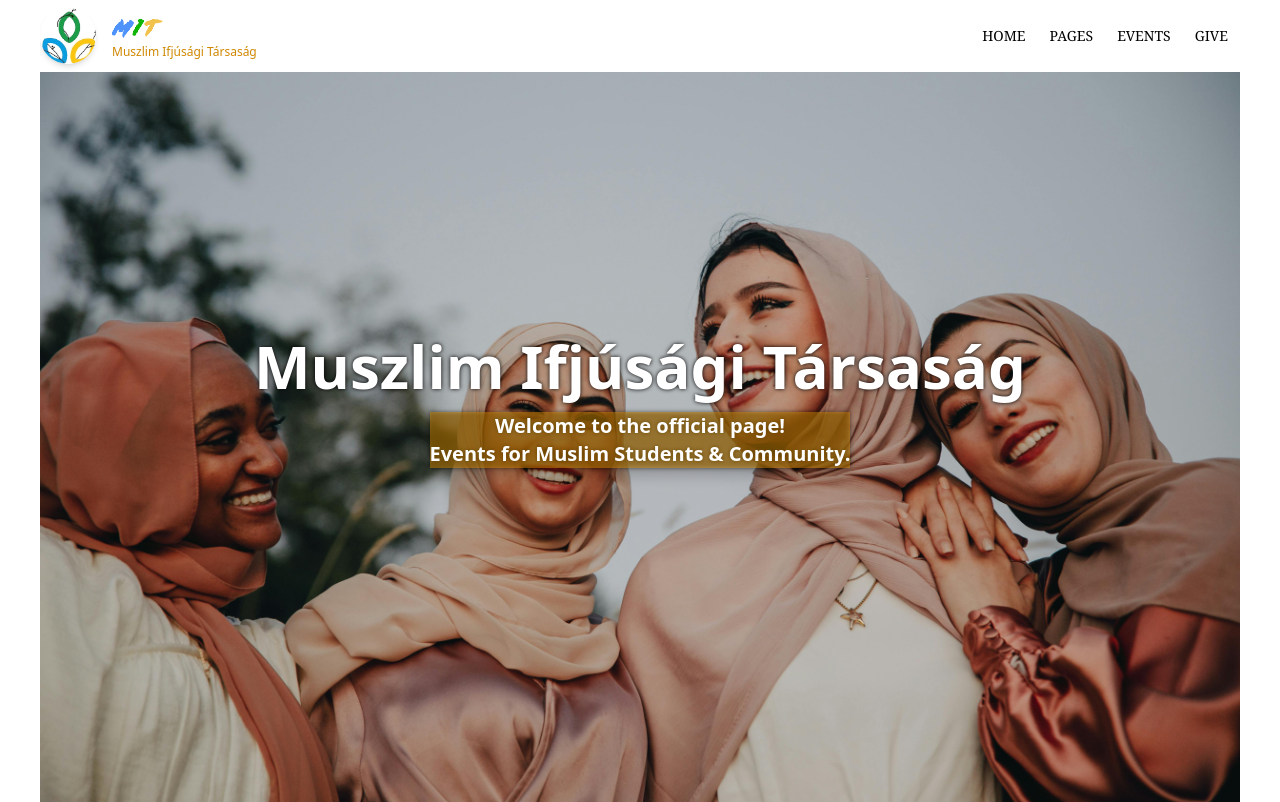
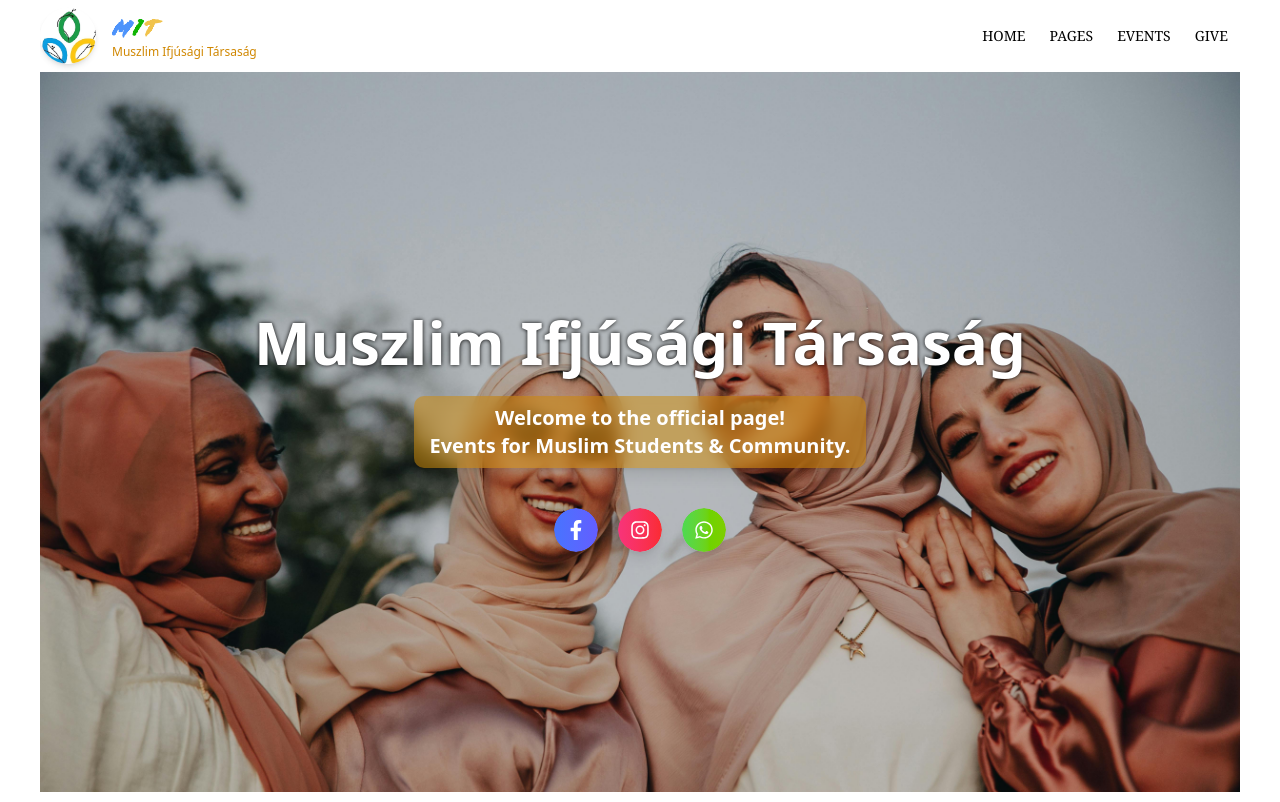
Before and after one commit to mota6em/mit, a Next.js app: page / in a window 1280 px wide. Built offline with nearby package versions, Linux system fonts and the light colour scheme.

Commit message:
feat: add social media icons and gradient animation to Hero component

```diff
--- a/app/globals.css
+++ b/app/globals.css
@@ -141,3 +141,14 @@
   font-weight: 400;
   font-style: normal;
 }
+
+
+@keyframes gradient-x {
+  0%, 100% { background-position: 0% 50%; }
+  50% { background-position: 100% 50%; }
+}
+
+.animate-gradient-x {
+  background-size: 300% 300%;
+  animation: gradient-x 5s ease infinite;
+}
--- a/components/Hero.tsx
+++ b/components/Hero.tsx
@@ -2,6 +2,7 @@
 
 import { useEffect, useState } from "react";
 import Image from "next/image";
+import { FaFacebookF, FaInstagram, FaWhatsapp } from "react-icons/fa";
 
 const images = [
   "/imgs/hero/hero-bg-1.jpg",
@@ -18,16 +19,16 @@ export default function Hero() {
   useEffect(() => {
     const interval = setInterval(() => {
       setCurrentIndex((prev) => (prev + 3) % images.length);
-    }, 5000); // change every 5s
+    }, 5000);
     return () => clearInterval(interval);
   }, []);
 
   const currentStack = images.slice(currentIndex, currentIndex + 3);
 
   return (
-    <div className="relative -mt-17.5 h-screen w-full overflow-hidden">
+    <div className="relative w-full min-h-[90vh] max-h-[90vh] overflow-hidden">
       {/* md+ screens: full background slideshow */}
-      <div className="hidden md:block">
+      <div className="hidden md:block h-full">
         {images.map((img, index) => (
           <Image
             key={index}
@@ -42,14 +43,13 @@ export default function Hero() {
         ))}
       </div>
 
-      {/* small screens: 3 images stacked vertically with staggered fade */}
+      {/* small screens: stacked 3 images */}
       <div className="flex flex-col md:hidden absolute inset-0 w-full h-full">
         {currentStack.map((img, index) => (
           <div
             key={index}
-            className={`relative flex-1 w-full transition-opacity duration-1000 delay-[${
-              index * 300
-            }ms]`}
+            className="relative flex-1 w-full transition-opacity duration-1000"
+            style={{ transitionDelay: `${index * 300}ms` }}
           >
             <Image
               src={img}
@@ -62,14 +62,47 @@ export default function Hero() {
       </div>
 
       {/* overlay content */}
-      <div className="absolute inset-0 drop-shadow-[0_0_2px_black] flex flex-col gap-y-2 items-center justify-center text-white text-center px-6 space-y-4 md:space-y-6">
-        <h1 className="text-4xl md:text-6xl font-bold mb-2">
+      <div className="absolute inset-0 flex flex-col items-center justify-center text-center px-2 md:px-6 space-y-4 md:space-y-6">
+        <h1 className="text-4xl md:text-6xl font-bold text-white drop-shadow-[0_0_2px_black]">
           Muszlim Ifjúsági Társaság
         </h1>
-        <p className="text-md md:text-xl max-w-2xl bg-yellow-600/50 backdrop-blur-sm shadow-lg text-white font-semibold">
+        <p className="text-md md:text-xl max-w-2xl bg-yellow-600/50 backdrop-blur-sm shadow-lg text-white font-semibold px-4 py-2 rounded-lg">
           Welcome to the official page! <br /> Events for Muslim Students &
           Community.
         </p>
+
+        {/* social icons */}
+        <div className="flex gap-5 mt-4">
+          <a
+            href="https://www.facebook.com/muszlimifjusag/"
+            target="_blank"
+            rel="noopener noreferrer"
+            className="relative p-3 rounded-full shadow-lg text-white hover:scale-110 transition overflow-hidden"
+          >
+            <div className="absolute inset-0 rounded-full bg-gradient-to-r from-blue-500 via-indigo-500 to-purple-500 animate-gradient-x backdrop-blur-md"></div>
+            <FaFacebookF size={20} className="relative z-10" />
+          </a>
+
+          <a
+            href="https://www.instagram.com/muszlimifjusag/"
+            target="_blank"
+            rel="noopener noreferrer"
+            className="relative p-3 rounded-full shadow-lg text-white hover:scale-110 transition overflow-hidden"
+          >
+            <div className="absolute inset-0 rounded-full bg-gradient-to-r from-pink-500 via-red-500 to-yellow-500 animate-gradient-x backdrop-blur-md"></div>
+            <FaInstagram size={20} className="relative z-10" />
+          </a>
+
+          <a
+            href="https://wa.me/123456789"
+            target="_blank"
+            rel="noopener noreferrer"
+            className="relative p-3 rounded-full shadow-lg text-white hover:scale-110 transition overflow-hidden"
+          >
+            <div className="absolute inset-0 rounded-full bg-gradient-to-r from-green-400 via-lime-500 to-teal-500 animate-gradient-x backdrop-blur-md"></div>
+            <FaWhatsapp size={20} className="relative z-10" />
+          </a>
+        </div>
       </div>
     </div>
   );
```
